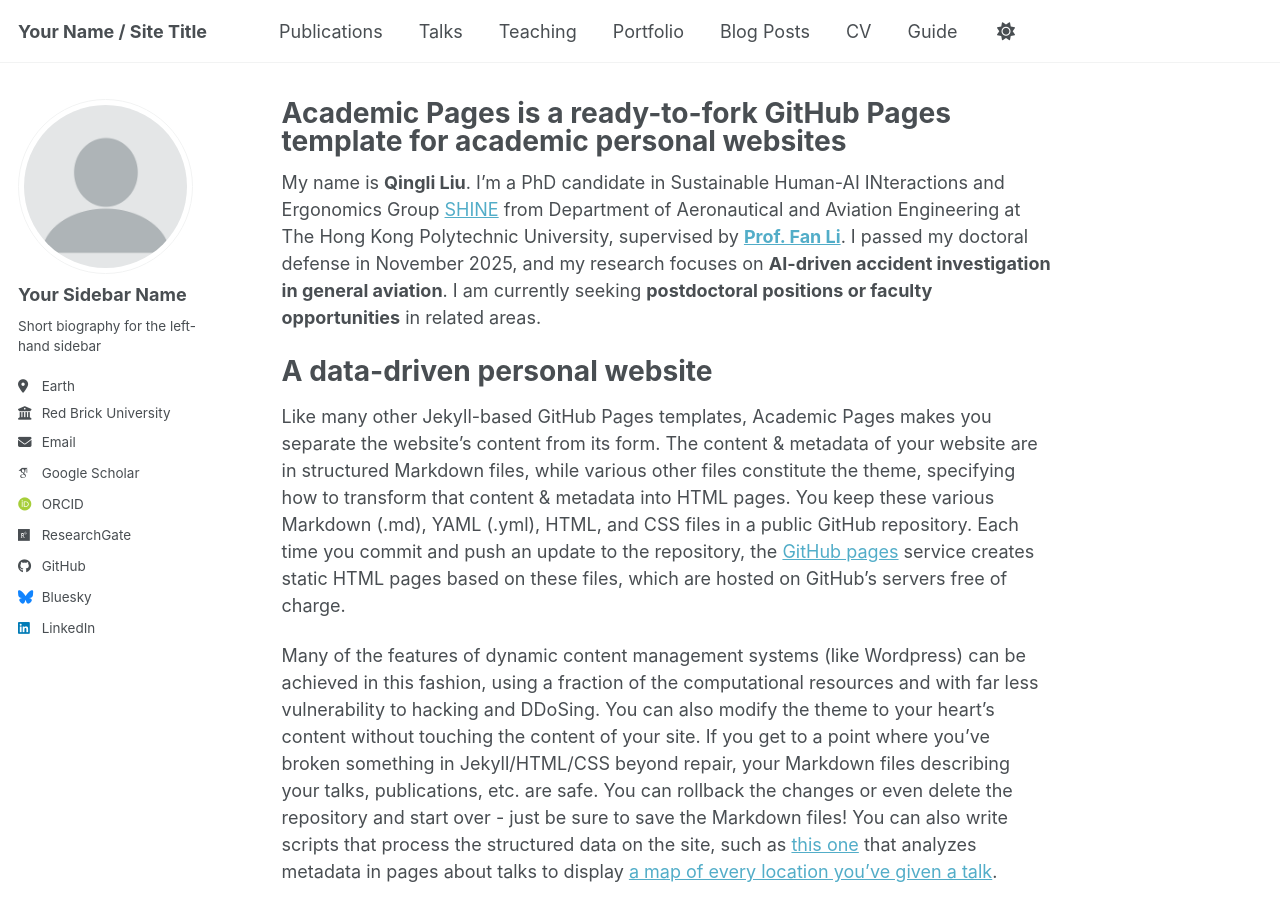
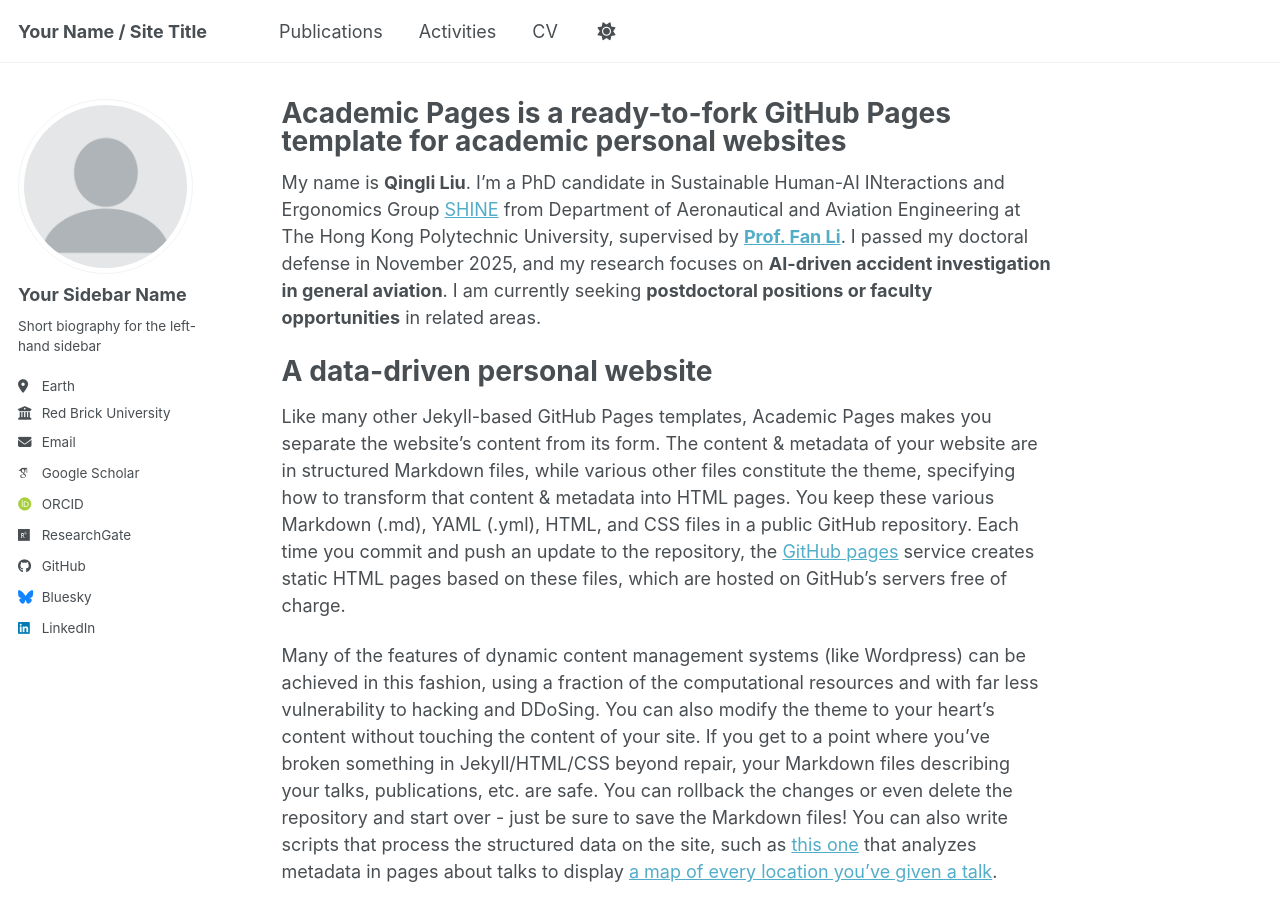
Before and after one commit to QingliLIU/academicpage_qingli.github.io, a Jekyll site: the page built from _pages/about.md, in a window 1280 px wide and 900 px high. Built offline with Jekyll 4.4.1, drawn with Linux system fonts in a browser that asks for light colours; some web fonts are replaced; a script bundle is joined from its source files by our own code; library files that are not in the unit come from our copies.

Commit message:
Update navigation.yml

```diff
--- a/_data/navigation.yml
+++ b/_data/navigation.yml
@@ -11,17 +11,17 @@ main:
   - title: "Publications"
     url: /publications/
 
-  - title: "Talks"
-    url: /talks/
+  # - title: "Talks"
+  #   url: /talks/
 
-  - title: "Teaching"
-    url: /teaching/
+  # - title: "Teaching"
+  #   url: /teaching/
 
-  - title: "Portfolio"
+  - title: "Activities"
     url: /portfolio/
 
-  - title: "Blog Posts"
-    url: /year-archive/
+  # - title: "Blog Posts"
+  #   url: /year-archive/
 
   - title: "CV"
     url: /cv/
@@ -29,5 +29,5 @@ main:
   # - title: "CV"
   #   url: /cv-json/
 
-  - title: "Guide"
-    url: /markdown/
+  # - title: "Guide"
+  #   url: /markdown/
```
